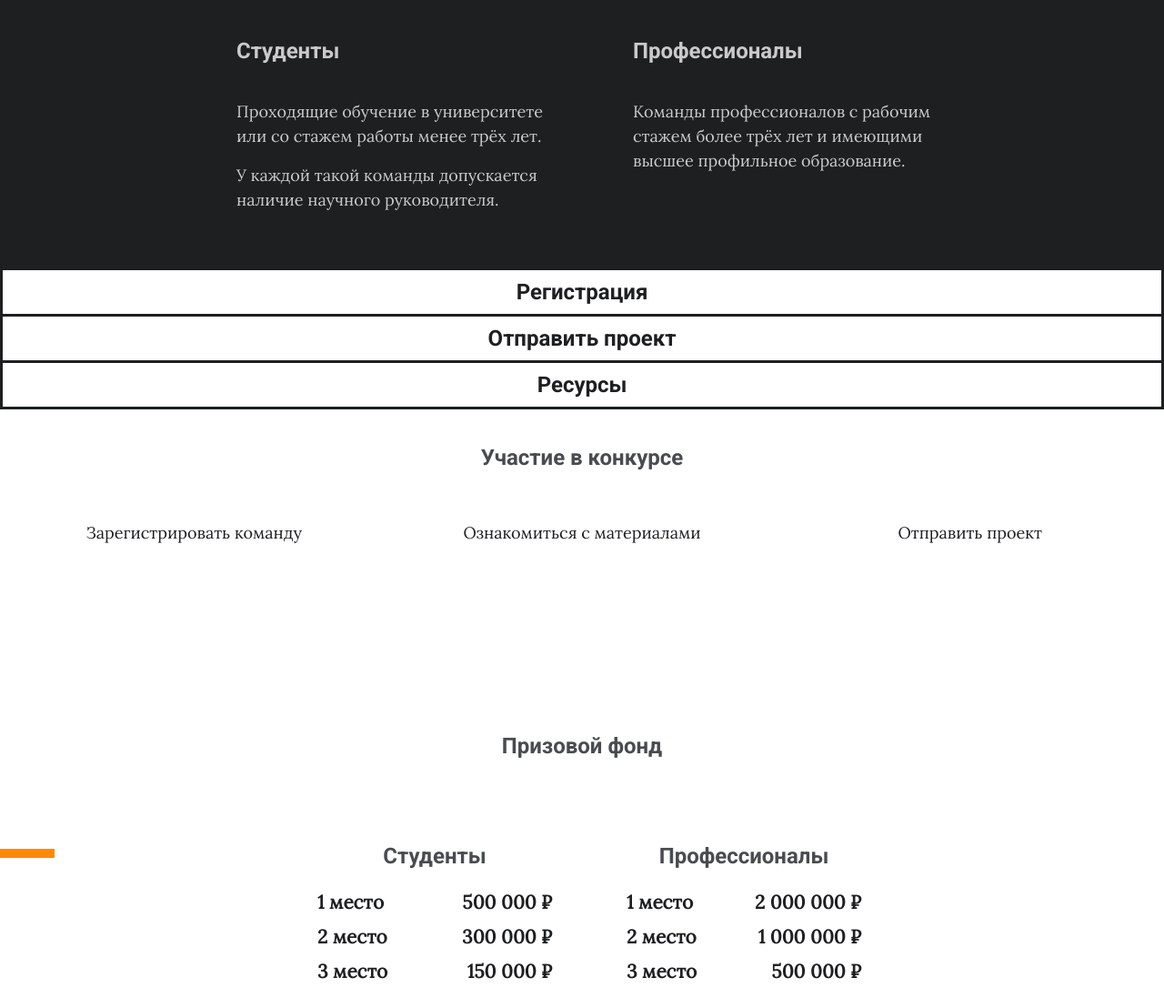
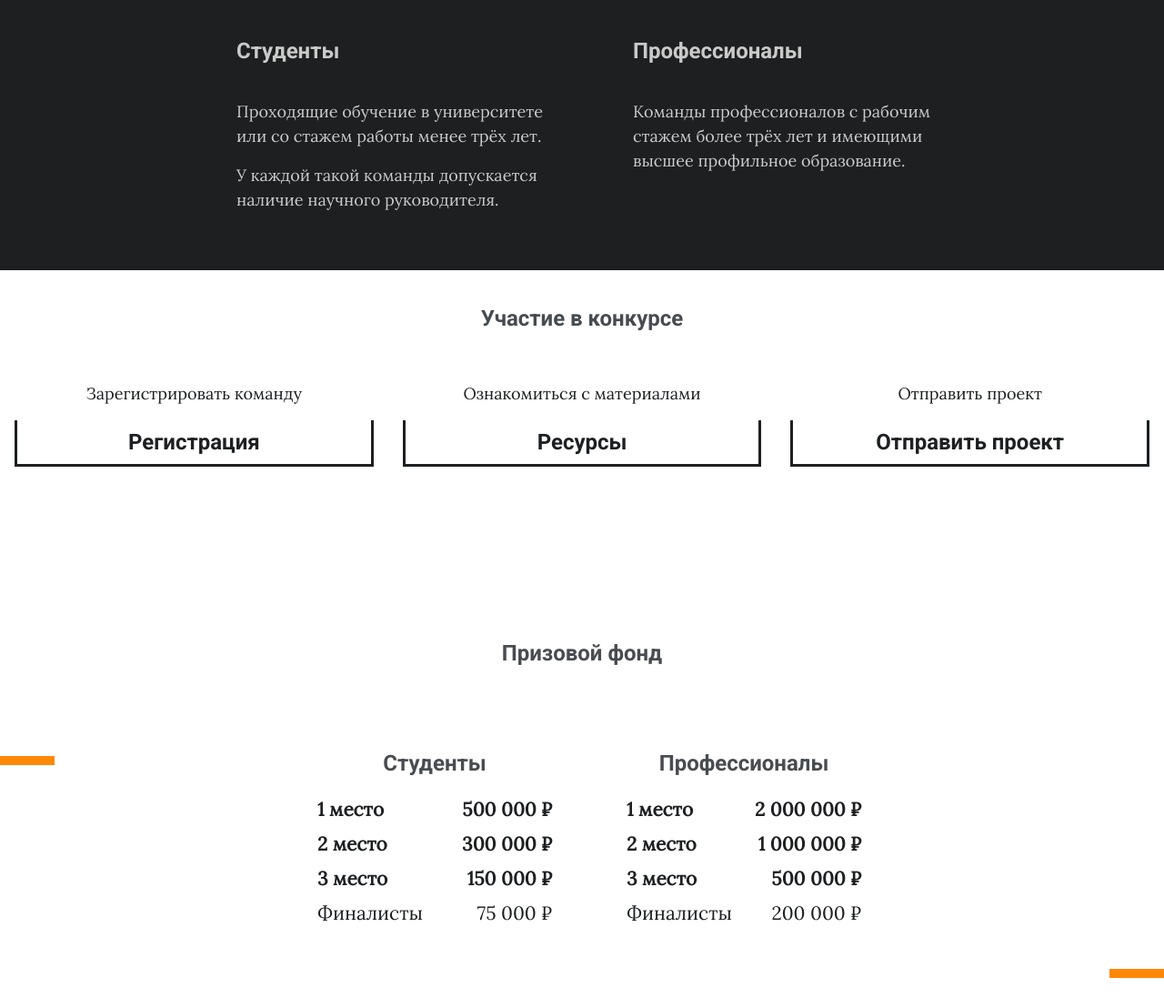
Before and after one commit to revuwem/cozinessvalley_lp, a plain HTML site: page index.html in a window 1280 px wide. Shown: the part 4120-5217 px from the top of the page at 91% size. Drawn offline with nearby package versions, Linux system fonts and the light colour scheme.

Commit message:
moved participation anchors to participation steps items

```diff
--- a/index.html
+++ b/index.html
@@ -346,22 +346,22 @@
         </li>
       </ul>
       <div>
-        <a href="https://forms.gle/MGwcdheJ9Gz9mDWU9" class="btn btn-block brand-btn registration-btn" target="_blank">Регистрация</a>
-        <a href="https://forms.gle/148tLMiHRsHkSwUD9" class="btn btn-block brand-btn send-project-btn" target="_blank">Отправить проект</a>
-        <a href="#" class="btn btn-block brand-btn resources-btn" target="_blank">Ресурсы</a>
       </div>
     </section>
     <section id="participation-steps" class="container-fluid">
       <h2 class="text-center">Участие в конкурсе</h2>
       <ol class="participation-steps-list d-flex flex-wrap justify-content-center">
-        <li class="list-item participation-steps-item d-flex justify-content-center">
+        <li class="list-item participation-steps-item d-flex flex-column justify-content-center">
           <p class="participation-step-description text-center">Зарегистрировать команду</p>
+          <a href="https://forms.gle/MGwcdheJ9Gz9mDWU9" class="btn btn-block brand-btn registration-btn" target="_blank">Регистрация</a>
         </li>
-        <li class="list-item participation-steps-item d-flex justify-content-center">
+        <li class="list-item participation-steps-item d-flex flex-column justify-content-center">
           <p class="participation-step-description text-center">Ознакомиться с материалами</p>
+          <a href="#" class="btn btn-block brand-btn resources-btn" target="_blank">Ресурсы</a>
         </li>
-        <li class="list-item participation-steps-item d-flex justify-content-center">
+        <li class="list-item participation-steps-item d-flex flex-column justify-content-center">
           <p class="participation-step-description text-center">Отправить проект</p>
+          <a href="https://forms.gle/148tLMiHRsHkSwUD9" class="btn btn-block brand-btn send-project-btn" target="_blank">Отправить проект</a>
         </li>
       </ol>
     </section>
```
